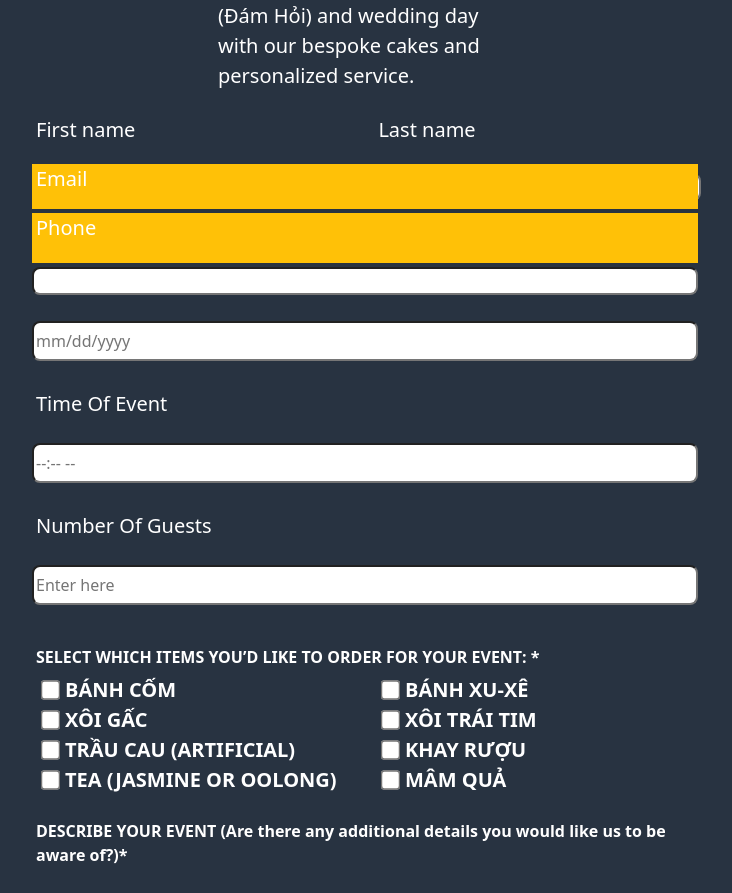
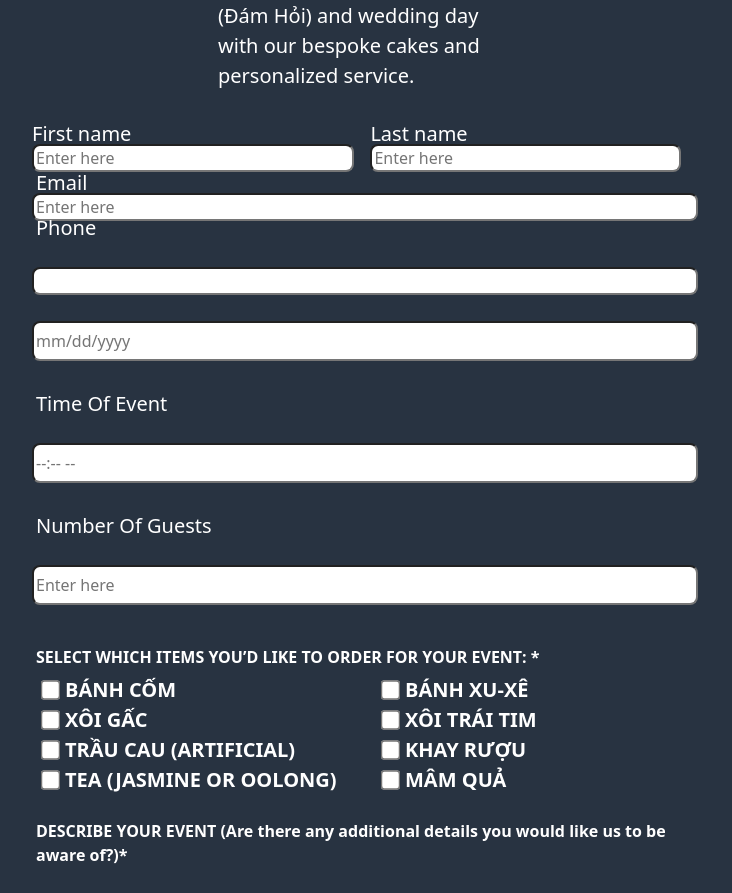
Before and after one commit to The-stoic-wolf/DHGB, a React (Create React App) app: page /tea in a window 1280 px wide. Shown: the part 1088-1981 px from the top of the page, without its empty margins (272-1004 px from the left). Built offline with nearby package versions, Linux system fonts and the light colour scheme.

Commit message:
Your message about what you update

```diff
--- a/src/components/pages/Teac.js
+++ b/src/components/pages/Teac.js
@@ -31,23 +31,23 @@ export default function Teac() {
 {/* -----------------------------------------------------section no 2----------------------------------------------------------------------------- */}
           <div className="d-flex flex-column mt-4"  style={{height:"800px",width:"100%"}}>
             <div className="d-flex flex-row" style={{height:"45px"}}>
-               <div className="d-flex flex-column ms-1" style={{width:"48%"}}>
-                 <label  htmlFor="fname" className='ms-1 mb-1 fs-5 fw-normal'>First name</label><br></br>
-                 <input style={{height:"40px"}} className="rounded-3" type="text" id="fname" name="fname" placeholder='Enter here'/><br></br>
+               <div className="d-flex flex-column ps-1" style={{width:"48%"}}>
+                 <label  htmlFor="fname" className='fs-5 fw-normal pt-1'style={{height:"5px"}}>First name</label><br></br>
+                 <input style={{height:"40px"}} className="rounded-3 mt-0" type="text" id="fname" name="fname" placeholder='Enter here'/><br></br>
                </div>
-               <div className="d-flex flex-column ms-3" style={{width:"48%"}}>
-                 <label  htmlFor="fname" className='ms-1 mb-1 fs-5 fw-normal'>Last name</label><br></br>
-                 <input style={{height:"40px"}} className="rounded-3" type="text" id="fname" name="fname" placeholder='Enter here'/><br></br>
+               <div className="d-flex flex-column ps-3" style={{width:"48%"}}>
+                 <label  htmlFor="fname" className='fs-5 fw-normal pt-1' style={{height:"5px"}}>Last name</label><br></br>
+                 <input style={{height:"40px"}} className="rounded-3 mt-0" type="text" id="fname" name="fname" placeholder='Enter here'/><br></br>
                </div>
              </div>
 
-             <div className="d-flex flex-column mt-1 mx-1 bg-warning" style={{width:"98%",height:"45px"}} >
-                 <label  htmlFor="fname" className='ms-1 mb-0 fs-5 fw-normal'>Email</label><br></br>
+             <div className="d-flex flex-column mt-1 mx-1" style={{width:"98%",height:"45px"}} >
+                 <label  htmlFor="fname" className='ms-1 fs-5 fw-normal pt-1' style={{height:"5px"}}>Email</label><br></br>
                  <input style={{height:"40px"}} className="rounded-3 " type="text" id="fname" name="fname" placeholder='Enter here'/><br></br>
              </div>
 
-             <div className="d-flex flex-column mt-1 mx-1 bg-warning" style={{width:"98%",height:"50px"}}>
-                 <label  htmlFor="fname" className='ms-1 mb-0 fs-5 fw-normal'>Phone</label><br></br>
+             <div className="d-flex flex-column mt-1 mx-1" style={{width:"98%",height:"50px"}}>
+                 <label  htmlFor="fname" className='ms-1 fs-5 fw-normal'>Phone</label><br></br>
                  <input style={{height:"40px"}} className="rounded-3" type="text" id="fname" name="fname"/><br></br>
              </div>
 
```
